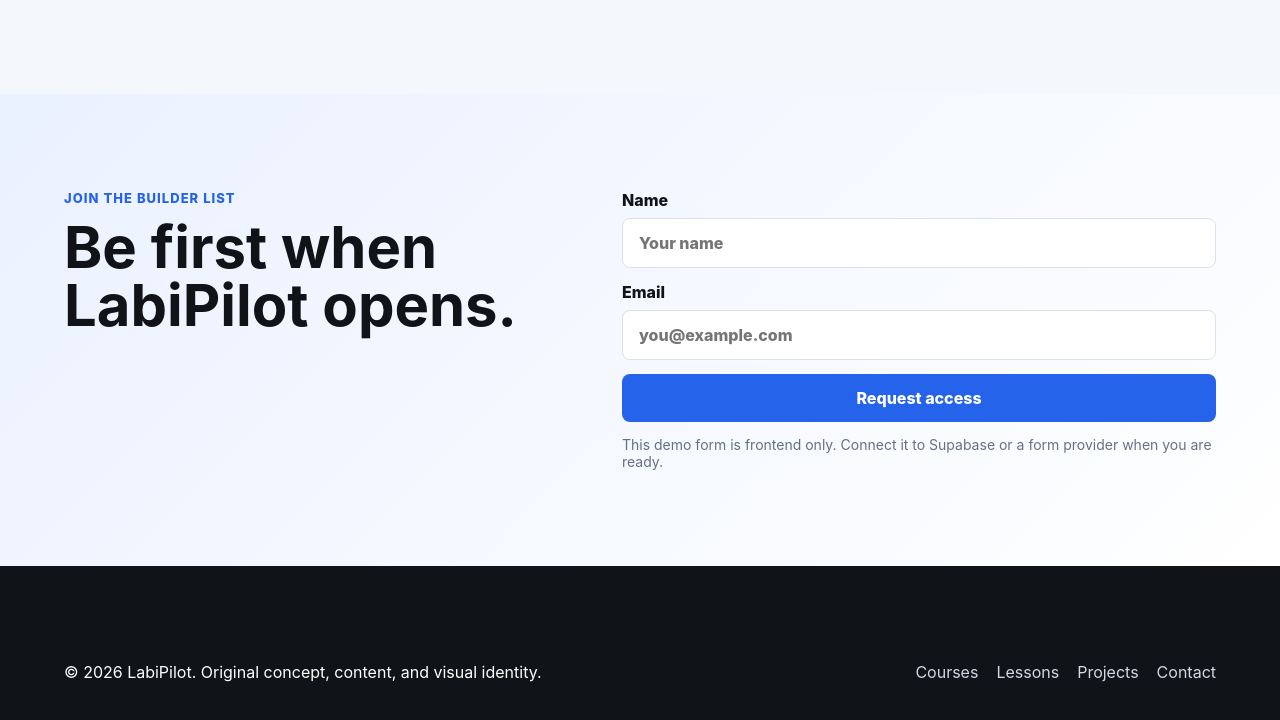
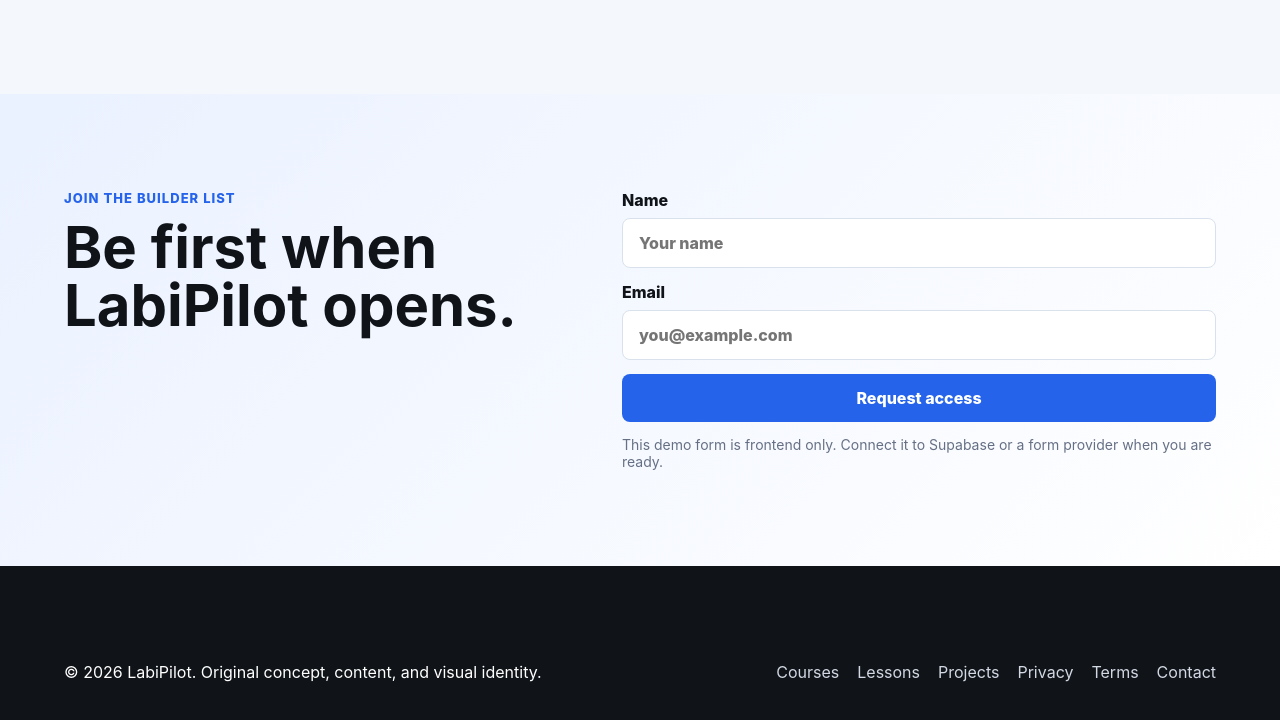
Before and after one commit to solajacobs-cloud/Labipilot, a website: page index.html in a window 1280 px wide. Shown: the part 5149-5869 px from the top of the page. Drawn offline with Linux system fonts and the light colour scheme.

Commit message:
Add policy links to homepage footer

```diff
--- a/index.html
+++ b/index.html
@@ -292,6 +292,8 @@
         <a href="./courses.html">Courses</a>
         <a href="./lessons.html">Lessons</a>
         <a href="./projects.html">Projects</a>
+        <a href="./privacy.html">Privacy</a>
+        <a href="./terms.html">Terms</a>
         <a href="./contact.html">Contact</a>
       </div>
     </footer>
```
